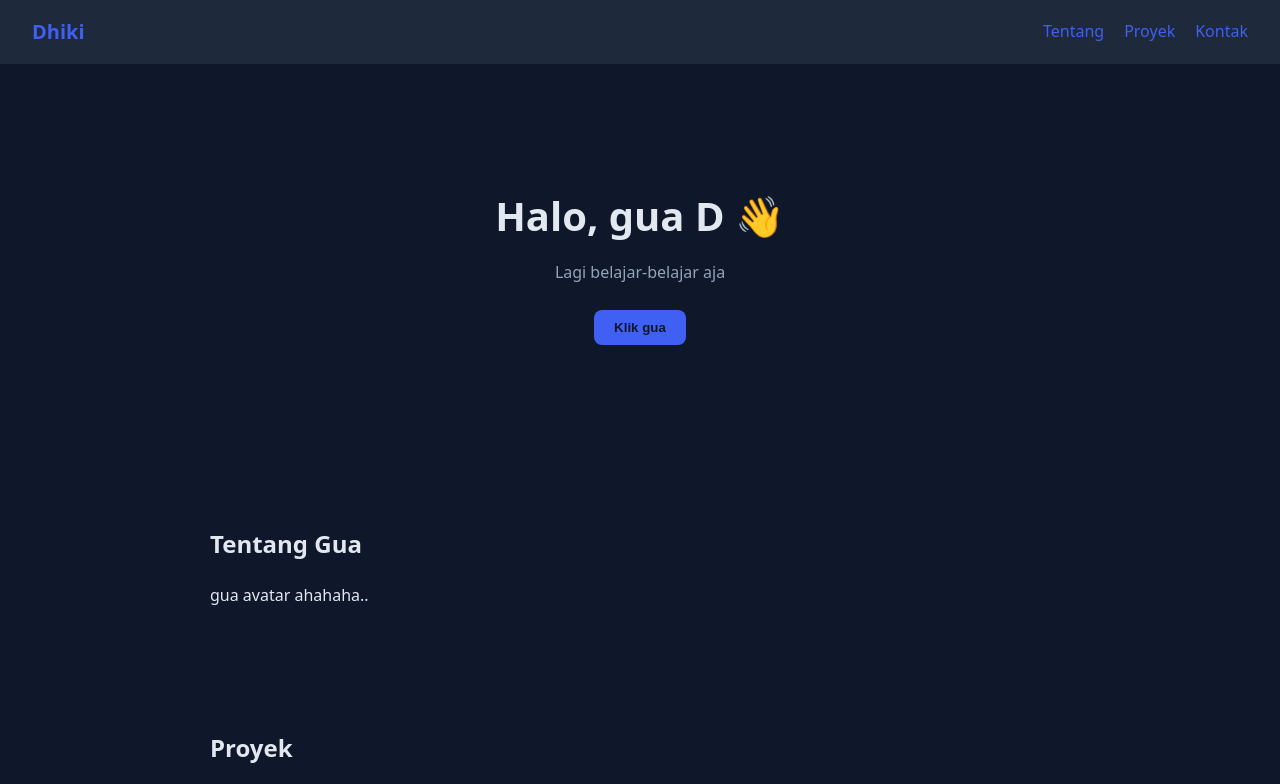
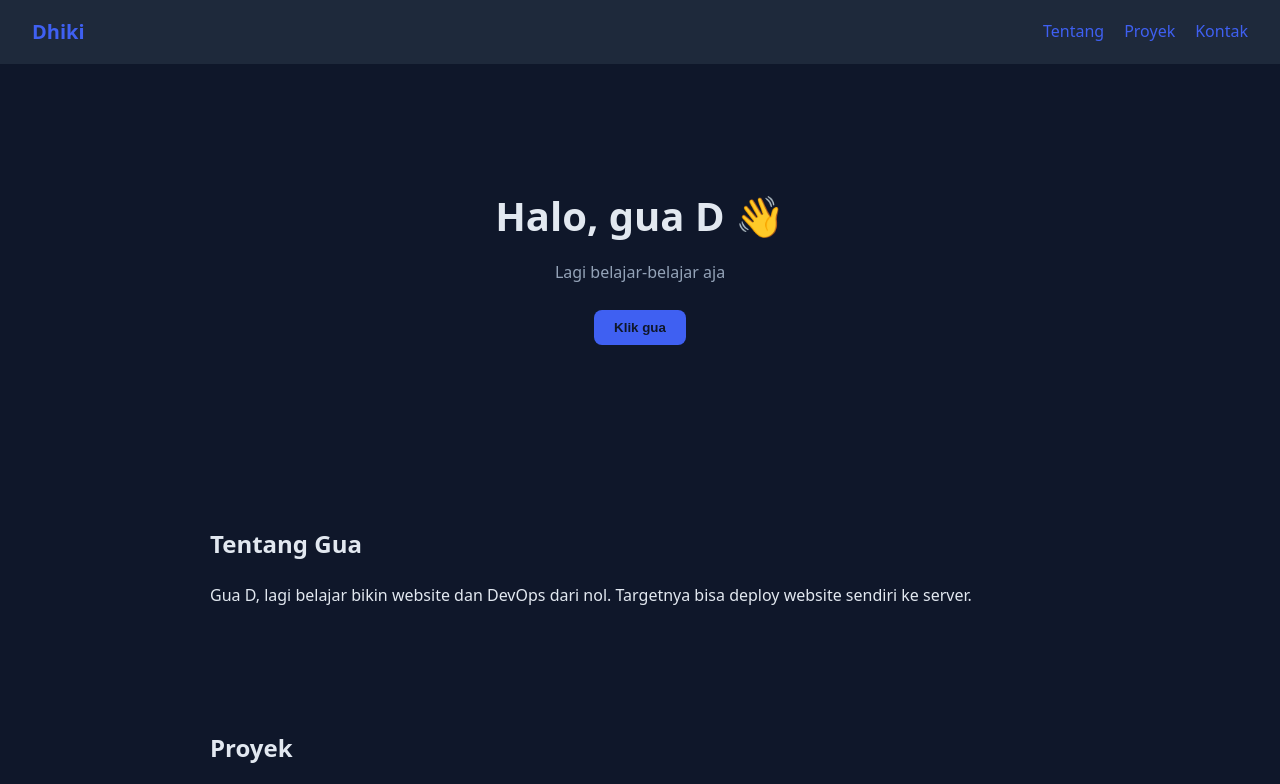
Before and after one commit to izzy1199/portofolio, a plain HTML site: page index.html in a window 1280 px wide. Shown: the top 784 px of the page. Drawn offline with Linux system fonts and the light colour scheme.

Commit message:
Isi bagian tentang gua

```diff
--- a/index.html
+++ b/index.html
@@ -25,7 +25,7 @@
 
     <section id="tentang" class="section">
       <h2>Tentang Gua</h2>
-      <p>gua avatar ahahaha..</p>
+      <p>Gua D, lagi belajar bikin website dan DevOps dari nol. Targetnya bisa deploy website sendiri ke server.</p>
     </section>
 
     <section id="proyek" class="section">
```
